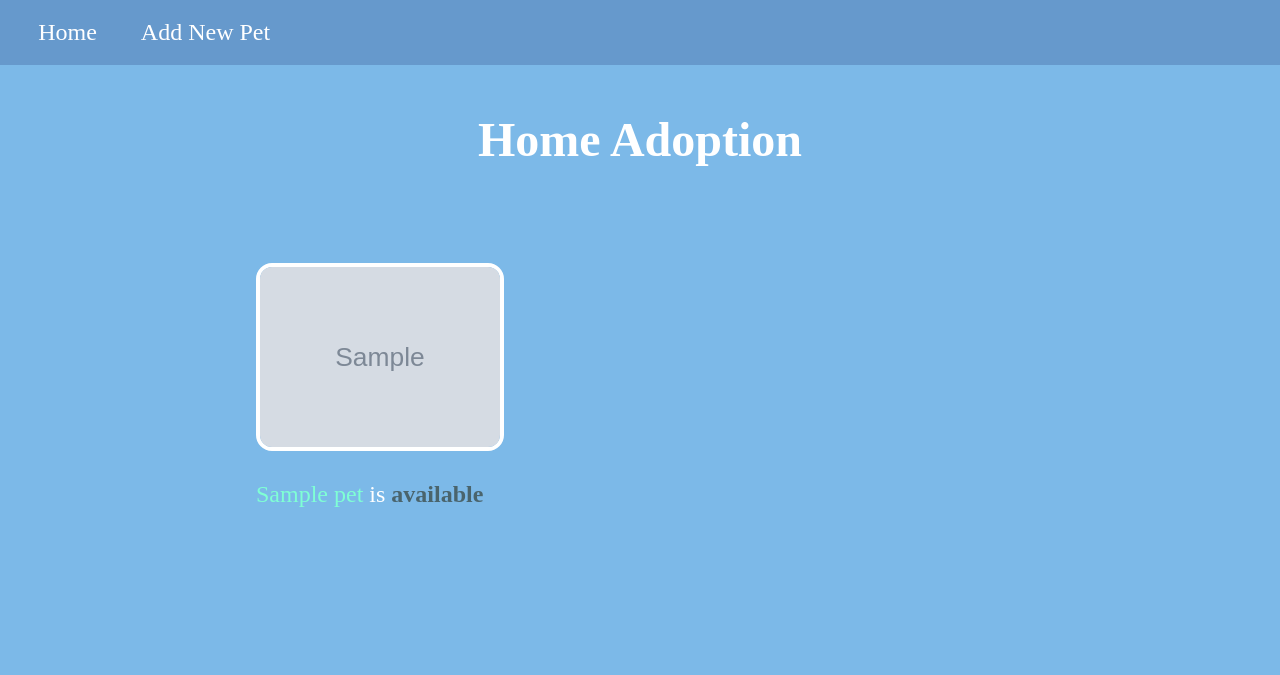
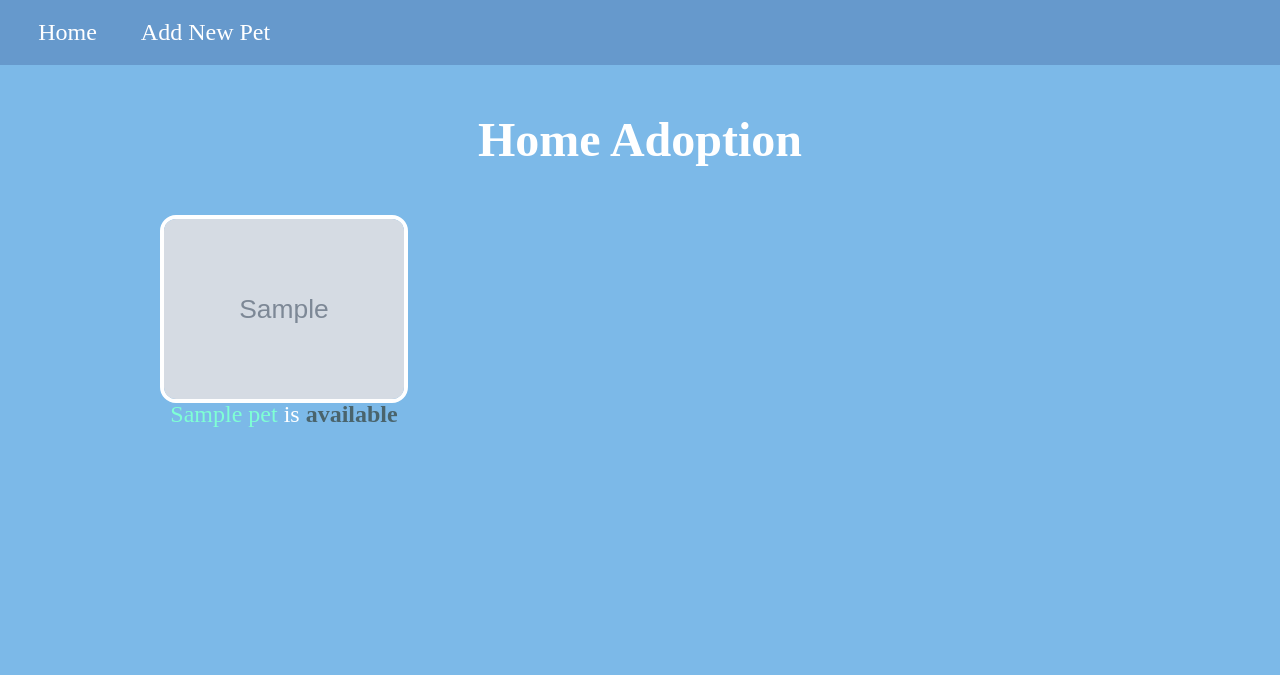
Before and after one commit to mbouanik/wtform_adoption_agency, a Flask app: page / in a window 1280 px wide. Shown: the top 675 px of the page. Run offline with Flask 3, Linux system fonts and the light colour scheme; tables that the repository leaves empty hold one stand-in row (values such as "Sample post"); grey boxes marked "Sample" are stand-in pictures.

Commit message:
clean up

```diff
--- a/static/app.css
+++ b/static/app.css
@@ -3,7 +3,7 @@ body {
   font-size: 1.5rem;
   color: white;
   margin: 0;
-  padding: 5rem;
+  padding-top: 5rem;
 }
 img {
   max-width: 15rem;
@@ -33,22 +33,27 @@ nav a {
 nav a:hover {
   background-color: #7cb9e8;
 }
+
 .profile_page {
   display: flex;
-  padding: 2rem;
+  /* padding: 2rem; */
+  text-align: center;
   flex-wrap: wrap;
   margin: 0 10% 0 10%;
 }
 
 .profile_info {
-  padding: 2rem;
-  flex: 0 0 20%;
+  padding: 1rem 2rem 1rem 2rem;
+  /* flex: 0 0 10%; */
 }
 
 .name {
   color: #7fffd4;
 }
-
+.bottom_img {
+  margin: -2rem;
+  padding: 0;
+}
 .available {
   color: #4a646c;
 }
--- a/templates/home.html
+++ b/templates/home.html
@@ -3,13 +3,14 @@
 <div class="title">
     <h1> Home Adoption </h1>
 </div>
+<div class='home'>
 <div class="profile_page">
     {% for pet in pets %}
     <div class='profile_info'>
         <a class='profile_link' href="/{{pet.id}}">
         <img src="{{pet.photo_url}}" alt="">
         </a>
-        <div class=''>
+        <div class='bottom_img'>
             <p>
                 <span class="name"> {{ pet.name }} </span> is <span class='available'>
                 {% if pet.available == False %}
@@ -23,4 +24,6 @@
     </div>
     {% endfor %}
 </div>
+
+</div>
 {% endblock %}
```
